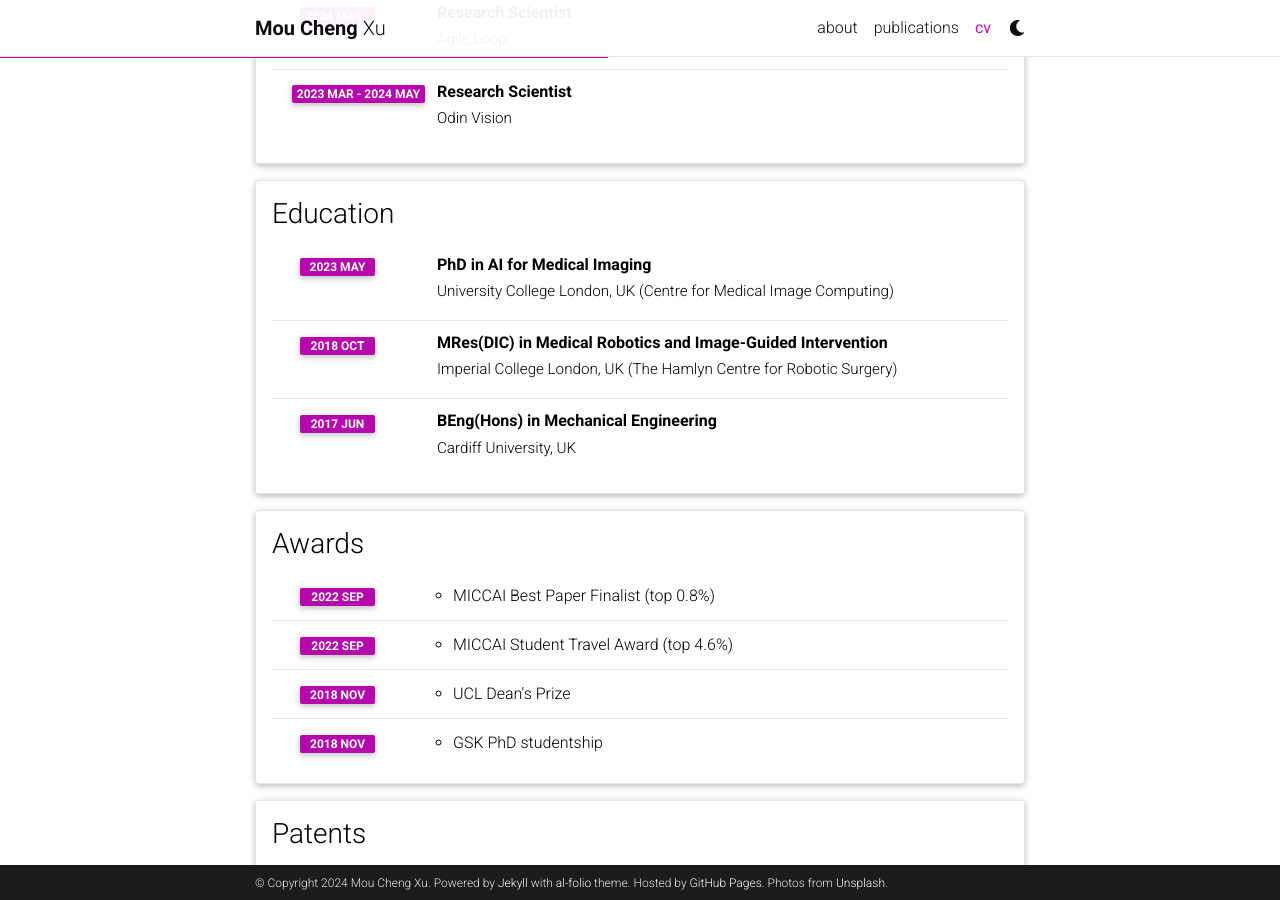
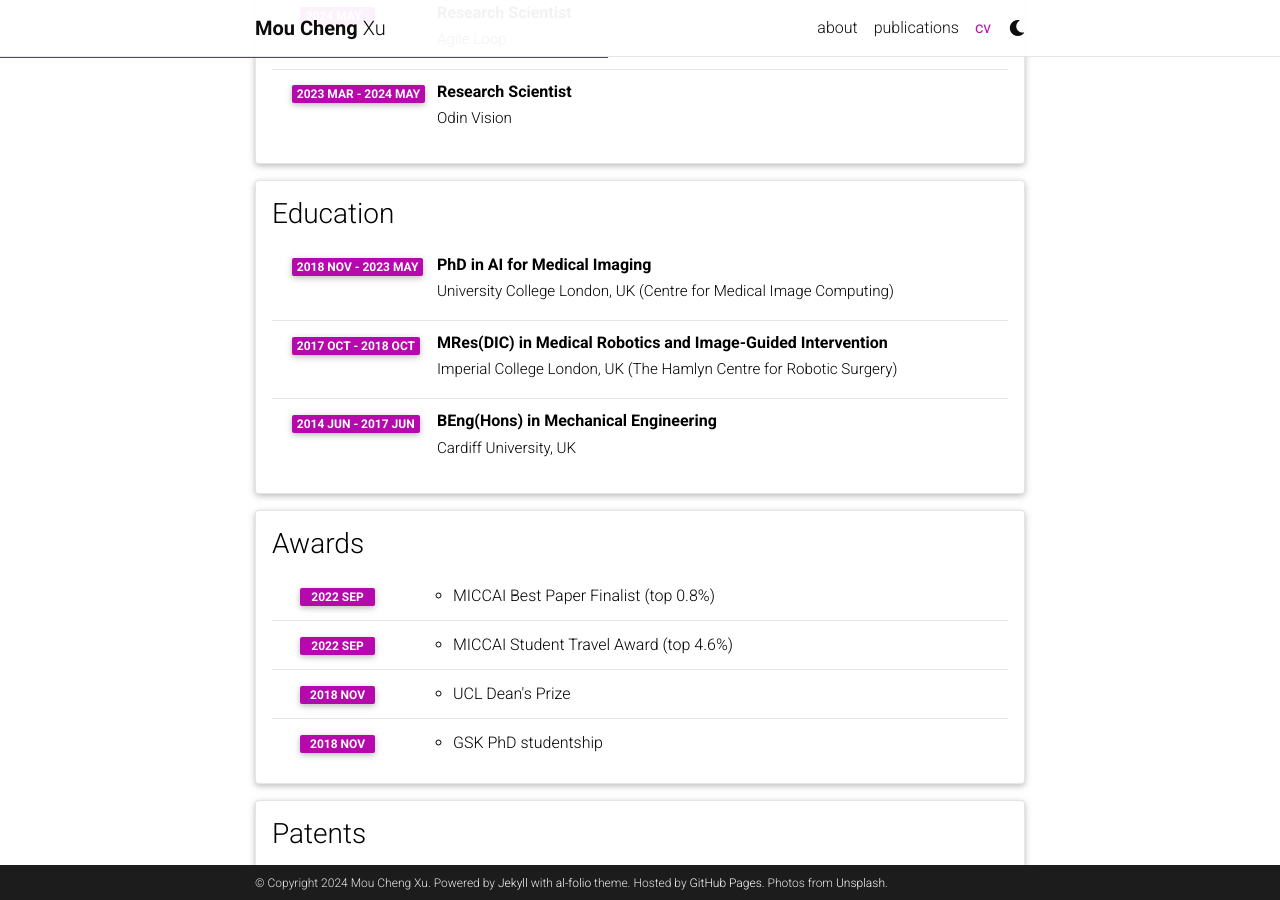
Before and after one commit to moucheng2017/moucheng2017.github.io, a Jekyll site: the page built from _pages/cv.md, in a window 1280 px wide and 900 px high, scrolled down 432 px. Built offline with Jekyll 4.4.1, drawn with Linux system fonts in a browser that asks for light colours; comment, search, counter and statistics services are not loaded; a style sheet for code colours, icons or effects is not loaded.

Commit message:
Update cv.yml

```diff
--- a/_data/cv.yml
+++ b/_data/cv.yml
@@ -22,15 +22,15 @@
     - title: PhD in AI for Medical Imaging
       institution: University College London, UK (Centre for Medical Image Computing)
       supervisors: Dr. Joseph Jacob, Prof. Daniel Alexander, Dr. Neil Oxtoby, Dr. Marius de Groot, Mr. Fred Wilson
-      year: 2023 May
+      year: 2018 Nov - 2023 May
 
     - title: MRes(DIC) in Medical Robotics and Image-Guided Intervention
       institution: Imperial College London, UK (The Hamlyn Centre for Robotic Surgery)
-      year: 2018 Oct
+      year: 2017 Oct - 2018 Oct
 
     - title: BEng(Hons) in Mechanical Engineering
       institution: Cardiff University, UK
-      year: 2017 Jun
+      year: 2014 Jun - 2017 Jun
 
 - title: Awards
   type: time_table
```
